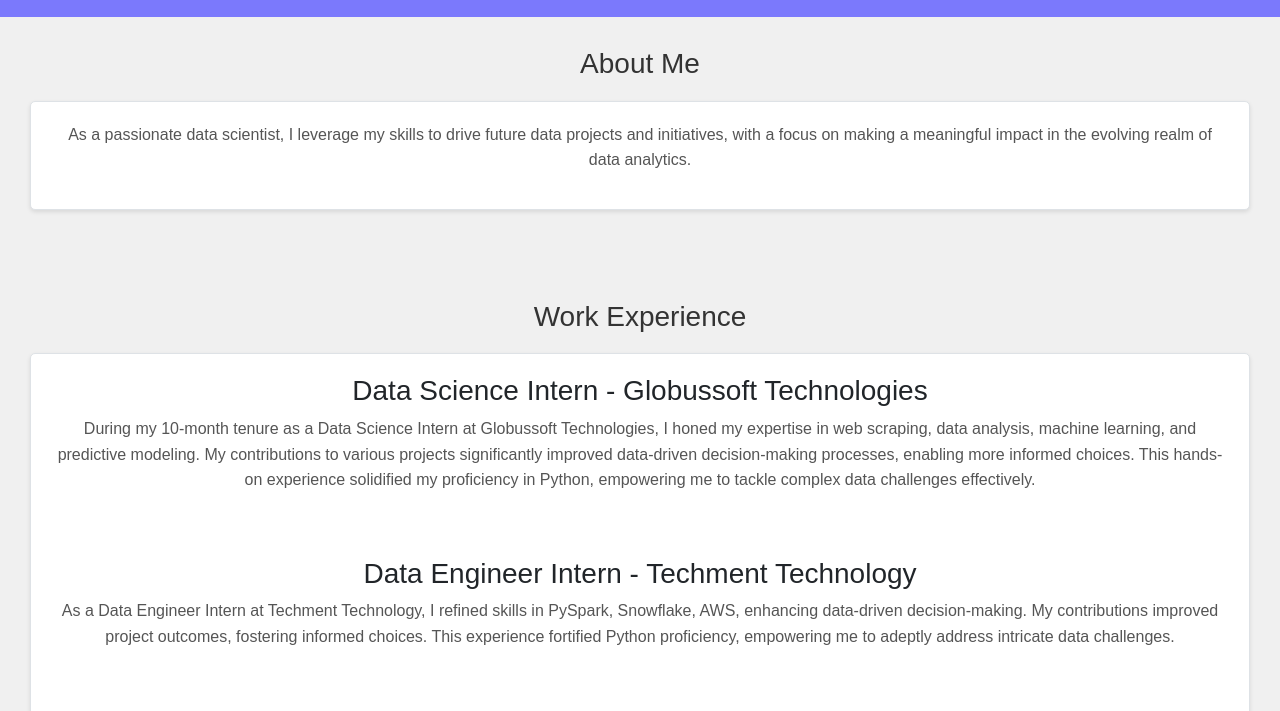
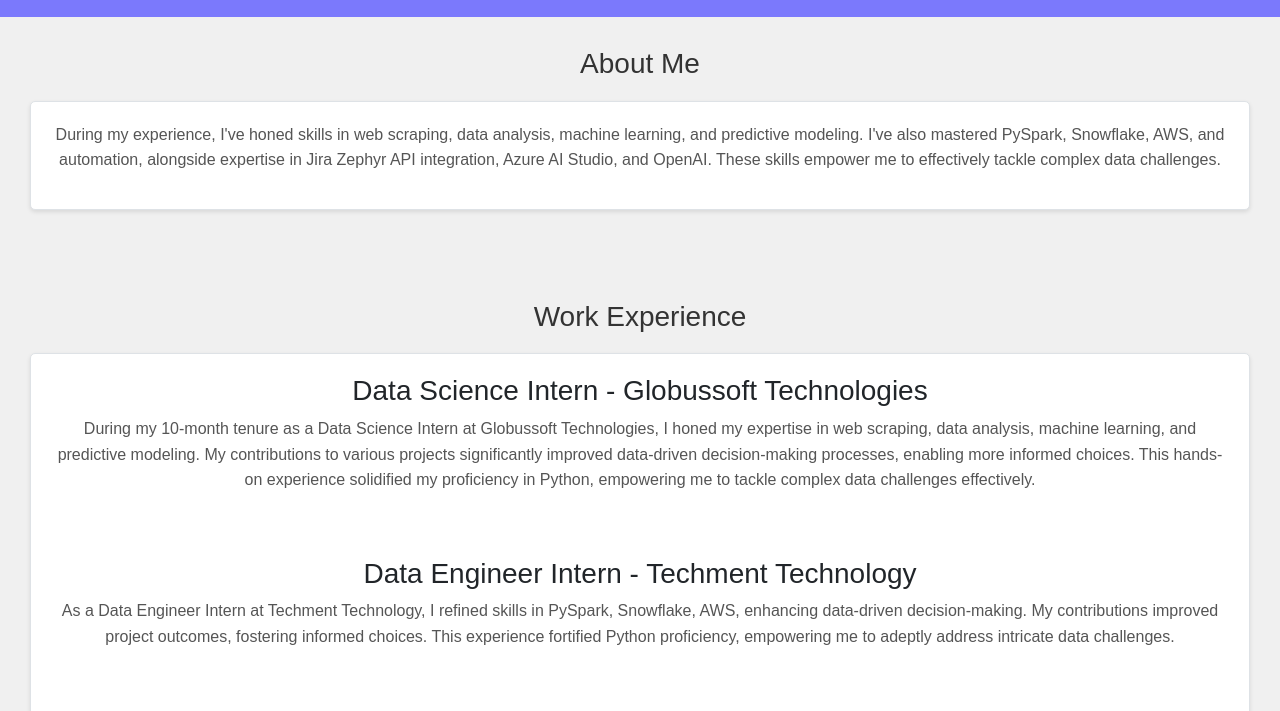
Before and after one commit to syogesh942/portfolio, a plain HTML site: page index.html in a window 1280 px wide. Shown: the part 63-774 px from the top of the page. Drawn offline with nearby package versions, Linux system fonts and the light colour scheme.

Commit message:
Update index.html

```diff
--- a/index.html
+++ b/index.html
@@ -119,7 +119,7 @@
     <section id="about">
         <h2>About Me</h2>
         <div class="border">
-            <p>As a passionate data scientist, I leverage my skills to drive future data projects and initiatives, with a focus on making a meaningful impact in the evolving realm of data analytics.</p>
+            <p>During my experience, I've honed skills in web scraping, data analysis, machine learning, and predictive modeling. I've also mastered PySpark, Snowflake, AWS, and automation, alongside expertise in Jira Zephyr API integration, Azure AI Studio, and OpenAI. These skills empower me to effectively tackle complex data challenges.</p>
         </div>
     </section>
 
```
